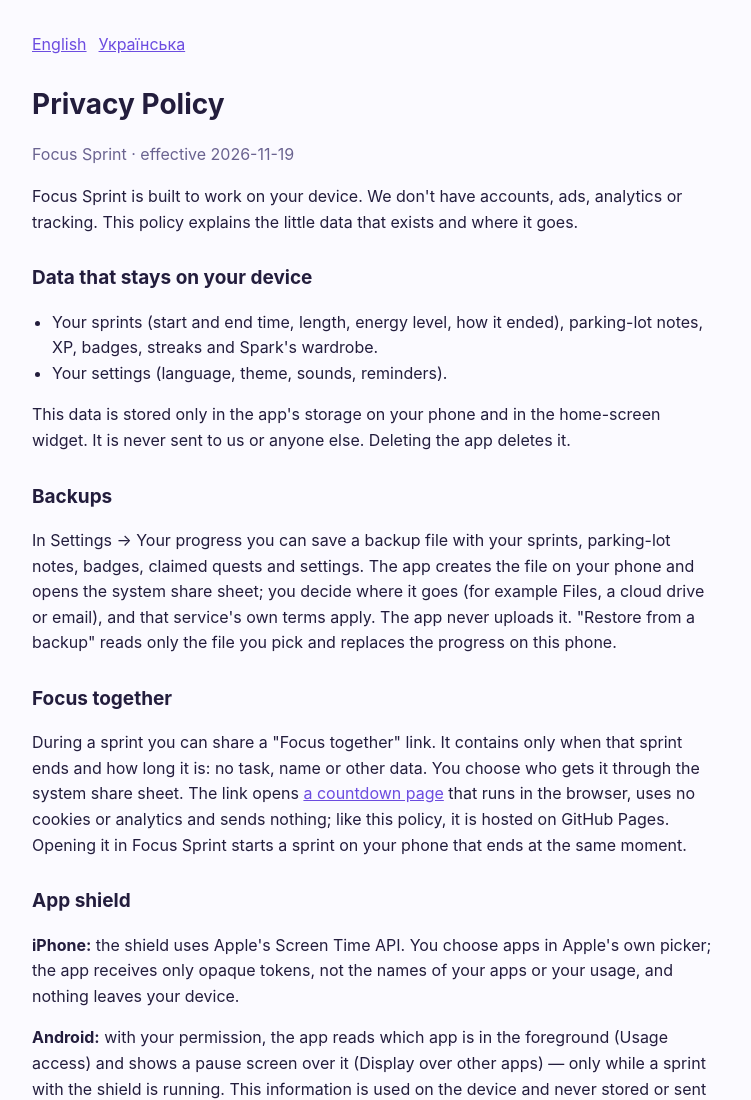
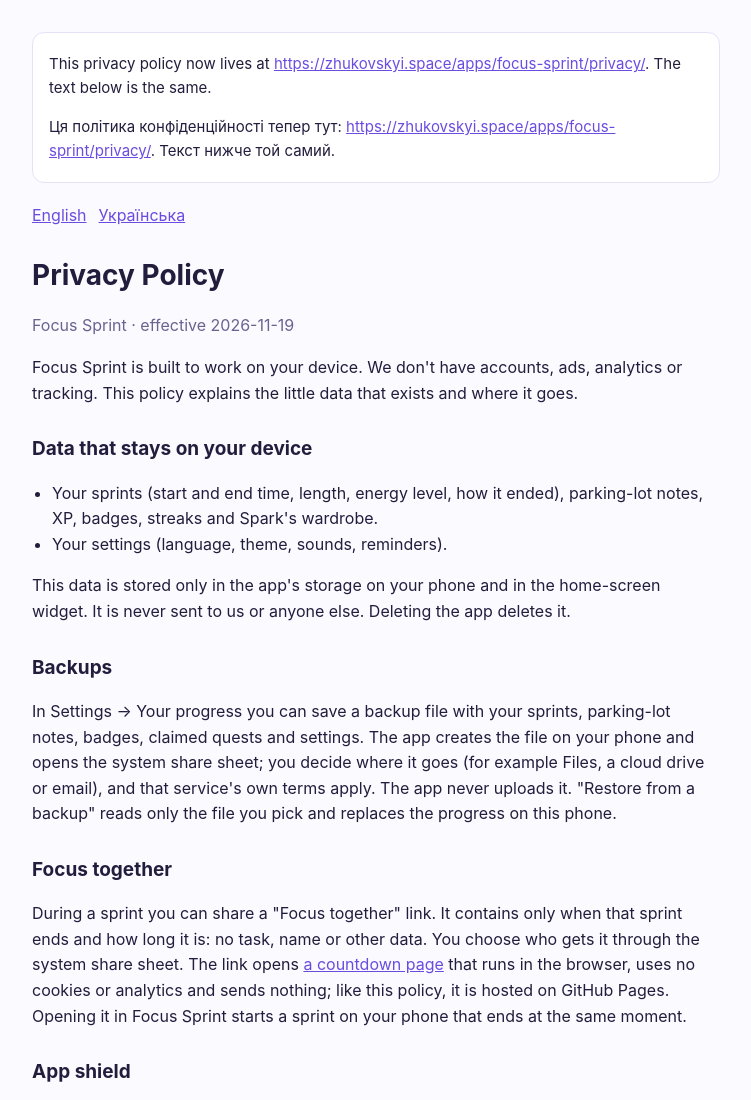
Before and after one commit to andronaft/focus-sprint-legal, a plain HTML site: page privacy.html in a window 1280 px wide. Shown: the top 1100 px of the page, without its empty margins (264-1015 px from the left). Drawn offline with Linux system fonts and the light colour scheme.

Commit message:
Privacy and terms point to zhukovskyi.space (canonical + visible note); text unchanged
Co-Authored-By: Claude Opus 5.5 <noreply@anthropic.com>

```diff
--- a/privacy.html
+++ b/privacy.html
@@ -1,6 +1,6 @@
 <!doctype html>
 <html lang="en"><head><meta charset="utf-8"><meta name="viewport" content="width=device-width,initial-scale=1">
-<title>Focus Sprint — Privacy Policy</title><style>
+<title>Focus Sprint — Privacy Policy</title><link rel="canonical" href="https://zhukovskyi.space/apps/focus-sprint/privacy/"><style>
 :root{--bg:#fbfaff;--ink:#231d3d;--muted:#6a6390;--accent:#6c4ce0;--card:#fff;--line:#e6e1f7}
 @media (prefers-color-scheme:dark){:root{--bg:#17132b;--ink:#f1eeff;--muted:#a9a1d6;--accent:#b4a2ff;--card:#211b3c;--line:#342b5c}}
 *{box-sizing:border-box}body{margin:0;background:var(--bg);color:var(--ink);font:16px/1.6 -apple-system,BlinkMacSystemFont,"Segoe UI",Roboto,sans-serif}
@@ -9,6 +9,7 @@ main{max-width:720px;margin:0 auto;padding:32px 16px 64px}h1{font-size:28px;marg
 section+section{border-top:1px solid var(--line);margin-top:40px;padding-top:24px}ul{padding-left:20px}
 </style></head>
 <body><main>
+<aside style="border:1px solid var(--line);border-radius:12px;padding:4px 16px;margin-bottom:20px;font-size:15px;background:var(--card)"><p>This privacy policy now lives at <a href="https://zhukovskyi.space/apps/focus-sprint/privacy/">https://zhukovskyi.space/apps/focus-sprint/privacy/</a>. The text below is the same.</p><p lang="uk">Ця політика конфіденційності тепер тут: <a href="https://zhukovskyi.space/apps/focus-sprint/privacy/">https://zhukovskyi.space/apps/focus-sprint/privacy/</a>. Текст нижче той самий.</p></aside>
 <nav><a href="#en">English</a><a href="#uk">Українська</a></nav>
 
 <section id="en">
```
Also changed, not shown: terms.html (+2 -1 lines).
